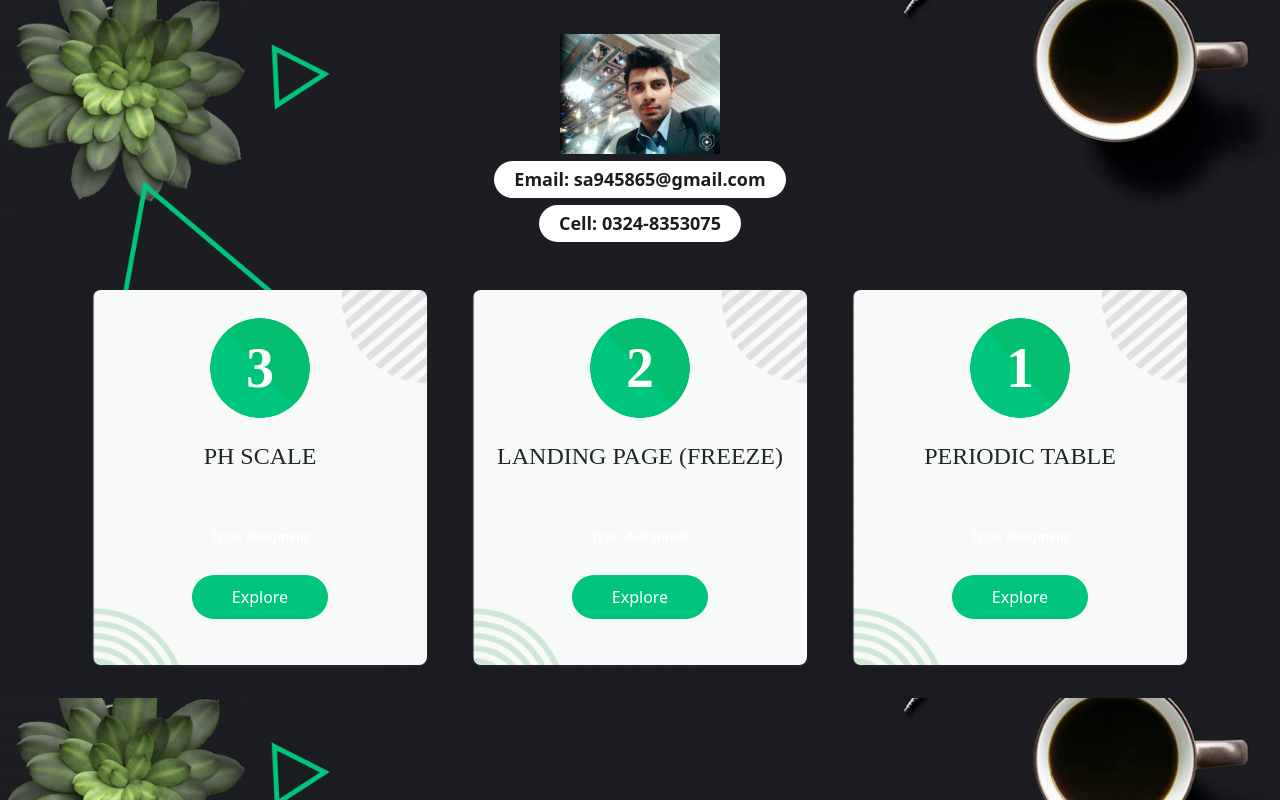
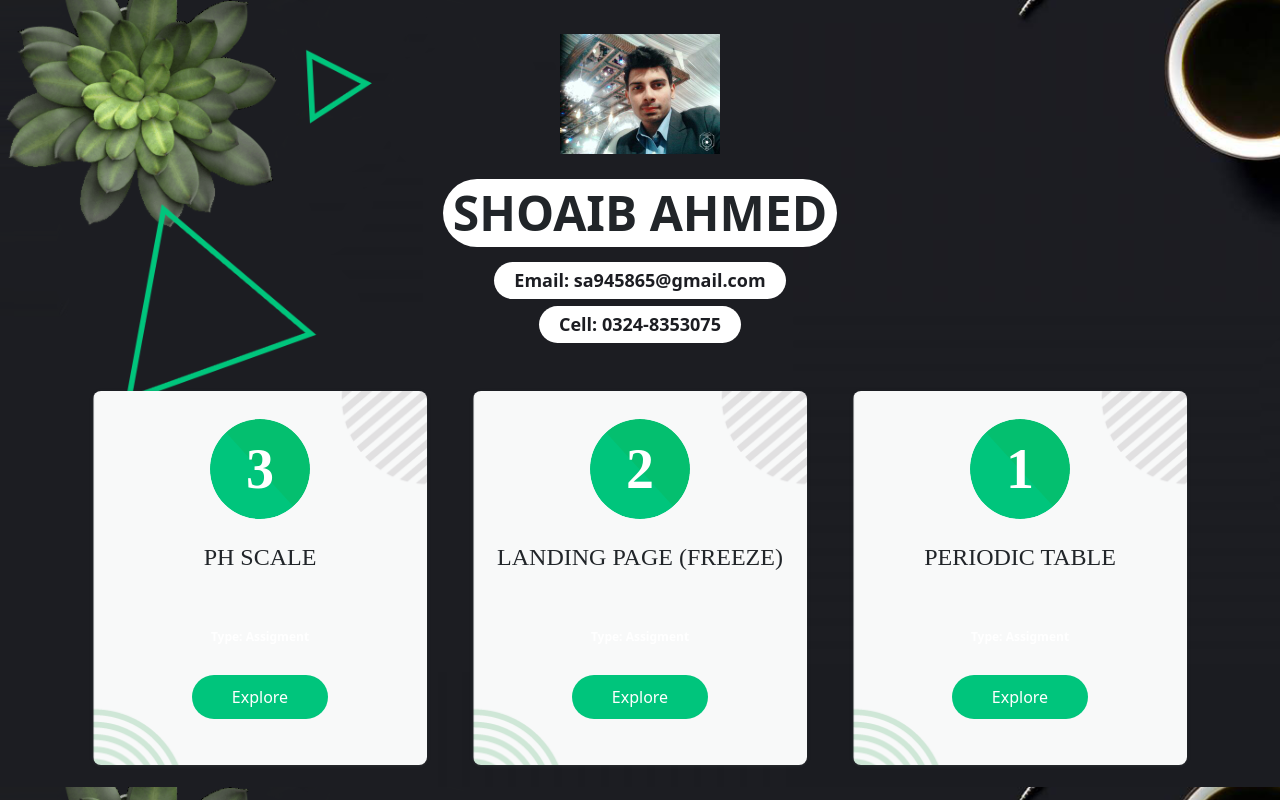
Before and after one commit to Shoaib-Ahmed993/Web-3.0-Metaverse-by-JP, a plain HTML site: page index.html in a window 1280 px wide. Drawn offline with Linux system fonts and the light colour scheme; a web font is replaced by a local one.

Commit message:
Assignments Uploaded

```diff
--- a/css/style.css
+++ b/css/style.css
@@ -24,7 +24,7 @@ body {
     margin: 34px 0;
 }
 
-.rollno {
+.rollno, .email{
     display: inline-block;
     background: #fff;
     border-radius: 60px;
@@ -33,6 +33,17 @@ body {
     font-size: 18px;
     color: #1c1d22;
     margin-top: 7px;
+}
+
+.name {
+    font-size: 3rem;
+    background: #fff;
+    font-weight: 700;
+    display: inline-block;
+    border-radius: 50px;
+    padding: 5px 10px;
+    margin-top: 25px;
+
 }
 
 small{
--- a/index.html
+++ b/index.html
@@ -14,7 +14,8 @@
     <div class="header">
         <img src="images/profile.jpg" alt="logo" width="160">
         <br>
-        <span class="rollno">Email: sa945865@gmail.com</span><br>
+        <h1 class="name">SHOAIB AHMED</h1> <br>
+        <span class="email">Email: sa945865@gmail.com</span><br>
         <span class="rollno">Cell: 0324-8353075</span><br>
 
 
```
Also changed, not shown: 1 other file.
